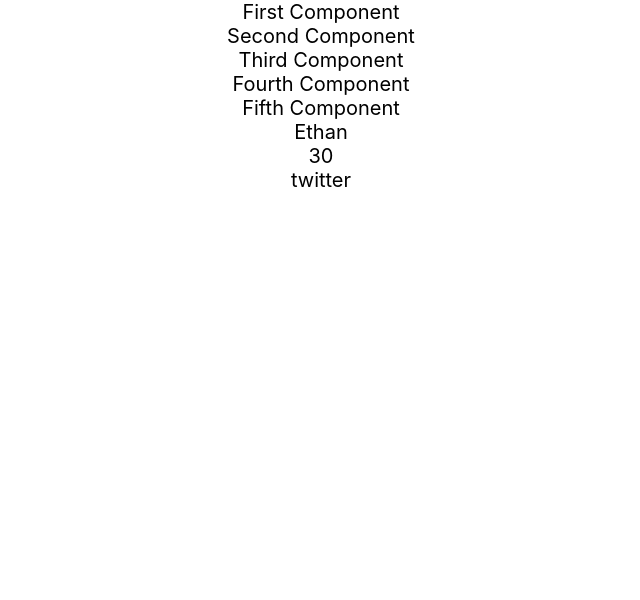
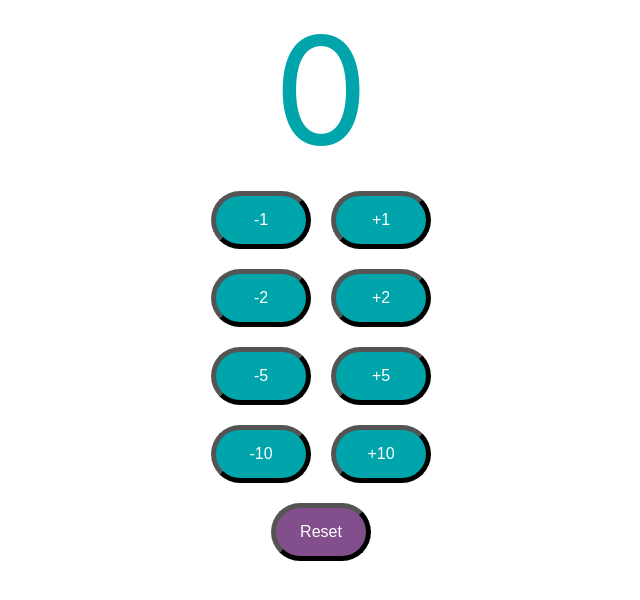
Before and after one commit to yongs-dev/todo-app, a React (Create React App) app: page / in a window 1280 px wide. Shown: the top 600 px of the page, without its empty margins (319-959 px from the left). Built offline with nearby package versions, Linux system fonts and the light colour scheme.

Commit message:
Counter Component Exam

```diff
--- a/src/App.js
+++ b/src/App.js
@@ -1,10 +1,10 @@
 import './App.css';
-import ImportComponent from './components/examples/ImportComponent'
+import Counter from './components/counter/Counter'
 
 function App() {
     return (
         <div className="App">
-            <ImportComponent />
+            <Counter />
         </div>
     );
 }
--- /dev/null
+++ b/src/components/counter/Counter.css
@@ -0,0 +1,29 @@
+button {
+    font-size: 16px;
+    width: 100px;
+    margin: 10px;
+    color: white;
+    padding: 15px;
+    border-radius: 30px;
+    border-color: black;
+    border-width: 5px;
+}
+
+.counterButton {
+    background-color: #00a5ab;
+
+}
+
+.resetButton {
+    background-color: #824f8c;
+}
+
+.count {
+    font-size: 50px;
+    padding: 20px;
+}
+
+.totalCount {
+    color: #00a5ab;
+    font-size: 150px;
+}
--- /dev/null
+++ b/src/components/counter/Counter.jsx
@@ -0,0 +1,30 @@
+import {useState} from "react";
+import './Counter.css'
+import CounterButton from "./CounterButton";
+
+export default function Counter() {
+    const [count, setCount] = useState(0)
+
+    function decrementCounterParentFunction(by) {
+        setCount(count - by)
+    }
+
+    function incrementCounterParentFunction(by) {
+        setCount(count + by)
+    }
+
+    function resetCounter() {
+        setCount(0)
+    }
+
+    return (
+        <>
+            <span className="totalCount">{count}</span>
+            <CounterButton by={1} decrementMethod={decrementCounterParentFunction} incrementMethod={incrementCounterParentFunction} />
+            <CounterButton by={2} decrementMethod={decrementCounterParentFunction} incrementMethod={incrementCounterParentFunction} />
+            <CounterButton by={5} decrementMethod={decrementCounterParentFunction} incrementMethod={incrementCounterParentFunction} />
+            <CounterButton decrementMethod={decrementCounterParentFunction} incrementMethod={incrementCounterParentFunction} />
+            <button className="resetButton" onClick={resetCounter}>Reset</button>
+        </>
+    )
+}
--- /dev/null
+++ b/src/components/counter/CounterButton.jsx
@@ -0,0 +1,22 @@
+import './Counter.css'
+import PropTypes from "prop-types";
+
+export default function CounterButton({by, decrementMethod, incrementMethod}) {
+
+    return (
+        <div className="Counter">
+            <div>
+                <button className="counterButton" onClick={() => decrementMethod(by)}>-{by}</button>
+                <button className="counterButton" onClick={() => incrementMethod(by)}>+{by}</button>
+            </div>
+        </div>
+    )
+}
+
+CounterButton.propTypes = {
+    by: PropTypes.number
+}
+
+CounterButton.defaultProps = {
+    by: 10
+}
```
